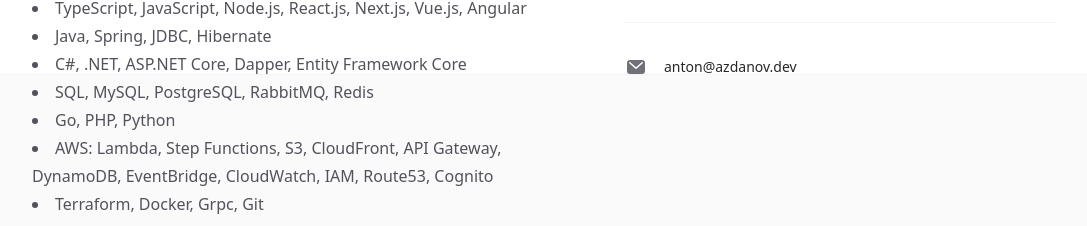
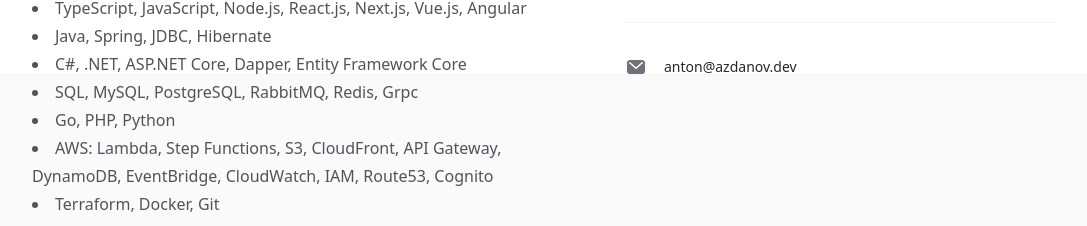
Before and after one commit to azdanov/azdanov-web, a Next.js app: page /about in a window 1280 px wide. Shown: the part 726-952 px from the top of the page, without its empty margins (96-1183 px from the left). Built offline with nearby package versions, Linux system fonts and the light colour scheme; no server answers.

Commit message:
update about

```diff
--- a/src/pages/about.jsx
+++ b/src/pages/about.jsx
@@ -60,13 +60,13 @@ export default function About() {
                   </li>
                   <li>Java, Spring, JDBC, Hibernate</li>
                   <li>C#, .NET, ASP.NET Core, Dapper, Entity Framework Core</li>
-                  <li>SQL, MySQL, PostgreSQL, RabbitMQ, Redis</li>
+                  <li>SQL, MySQL, PostgreSQL, RabbitMQ, Redis, Grpc</li>
                   <li>Go, PHP, Python</li>
                   <li>
                     AWS: Lambda, Step Functions, S3, CloudFront, API Gateway,
                     DynamoDB, EventBridge, CloudWatch, IAM, Route53, Cognito
                   </li>
-                  <li>Terraform, Docker, Grpc, Git</li>
+                  <li>Terraform, Docker, Git</li>
                 </ul>
                 <small>
                   More on my{" "}
```
